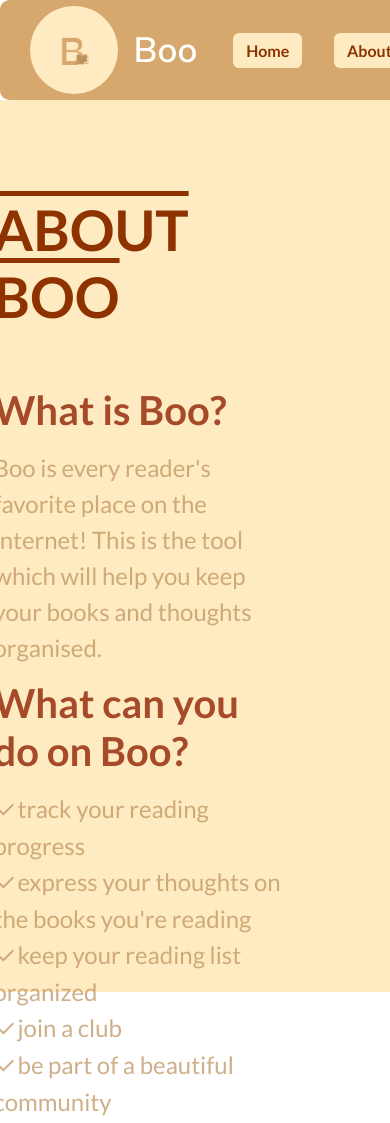
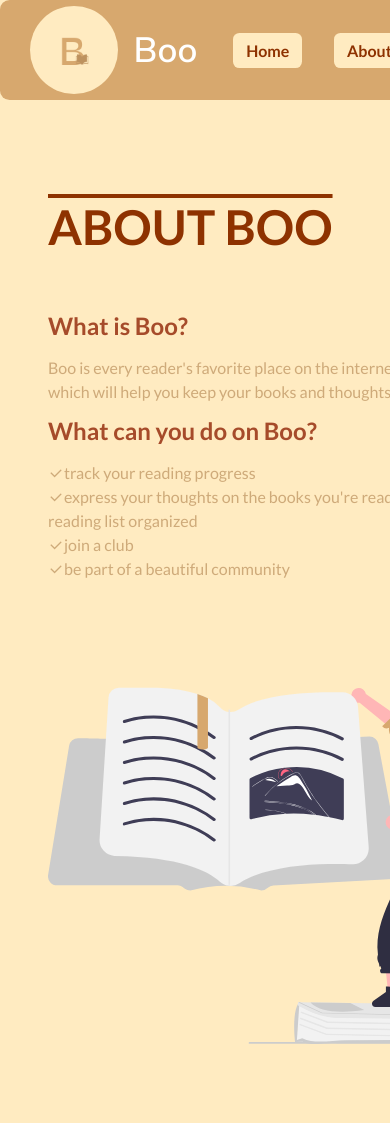
Before and after one commit to iuliamoisa/Book-reviewer, a plain HTML site: page about.html in a window 390 px wide. Shown: the top 1123 px of the page. After the commit the page ends 1047 px from the top, so only its background shows below. Drawn offline with nearby package versions, Linux system fonts and the light colour scheme.

Commit message:
responsive about

```diff
--- a/about.html
+++ b/about.html
@@ -8,7 +8,7 @@
     <link rel="stylesheet" href="styles/main.css">
     <title>About Boo</title>
 </head>
-<body>
+<body class="about-body">
     <header class="home-header">
         <div class="home-header__left">
             <img class="home-header__left--logo" src="./Planificare/logoBoo-better.png" alt="Logo">
--- a/pages/_about.scss
+++ b/pages/_about.scss
@@ -2,7 +2,8 @@
 *{
     font-family: $primary-font;
 }
-body{
+.about-body{
+    background-color: $yellowish-white;
     margin: 0;
 }
 .about-main {
@@ -43,45 +44,49 @@ body{
         width: 35%;
         margin-left:3rem;
         &--pic{
-            height: 100%;
+            height: 5%;
             width:100%;
         }
     }
 }
 
-@media screen and (max-width: 480px){
-
+@media screen and (max-width: 480px){ //pt telefon
+    .about-main {
+        width: 605px;
+        margin: 0 auto;
+        height: auto;
+        position: relative;
+        &__information{
+            float: none;
+            width: 80%;
+        }
+        &__image{
+            margin-top: 2rem;
+            float: none;
+            width: 80%;
+        }
+    }
 }
-
-/*
-@media (orientation: landscape){
-    //destul de ok
+@media screen and (min-width: 480px) and (max-width: 820px){
 
     .about-main {
-        padding-top: 2rem;
-
+        width: 695px;
+        margin: 0 auto;
+        height: auto;
+        position: relative;
         &__information{
-            width: 35%;
-            padding: 2rem;
-            &--title{
-                font-size: 2rem;
-                margin-bottom: 2.3rem;
-            }
-            &--question{
-                margin-bottom: 1rem;
-            }
+            float: none;
+            width: 80%;
         }
         &__image{
-            float: left;
-            width: 35%;
-            margin-left:3rem;
+            margin-top: 2rem;
+            float: none;
+            width: 80%;
         }
     }
+}
+@media screen and (min-width: 820px) and (max-width: 1180px)   {//desktop
 
-}
-*/
-
-@media screen and (max-width: 820px) and (orientation: portrait) {
     /* pt ipad air*/
     .about-main {
         width: 100%;
@@ -111,27 +116,3 @@ body{
         }
     }
 }
-
-/*
-@media screen and (max-width: 768px){
-    .container{
-        width: 80%;
-        display: block;
-        margin: auto;
-        padding-top: 6.25rem;
-    }
-    .content-section, .image-section{
-        float: none;
-        width: 100%;
-        display: block;
-        margin: auto;
-    }
-    .content-section .title{
-        text-align: center;
-        font-size: 1rem;
-    }
-    .information {
-        text-align: center;
-    }
-}
-*/
```
Also changed, not shown: styles/main.css.
